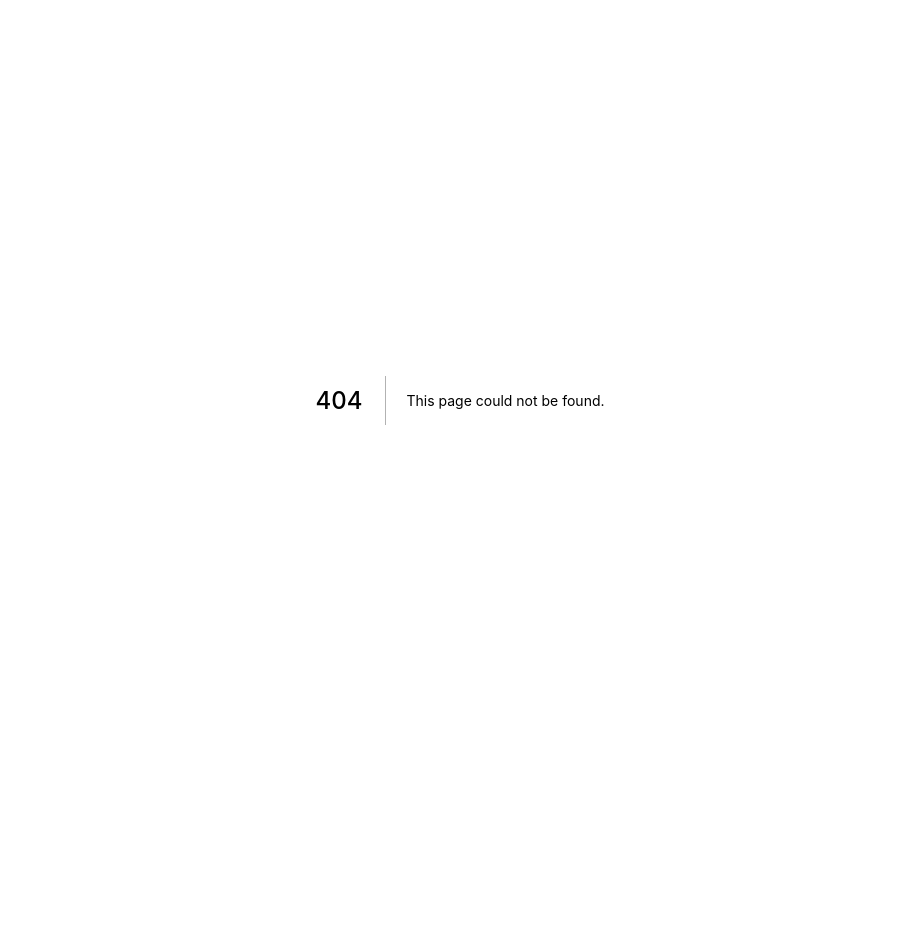
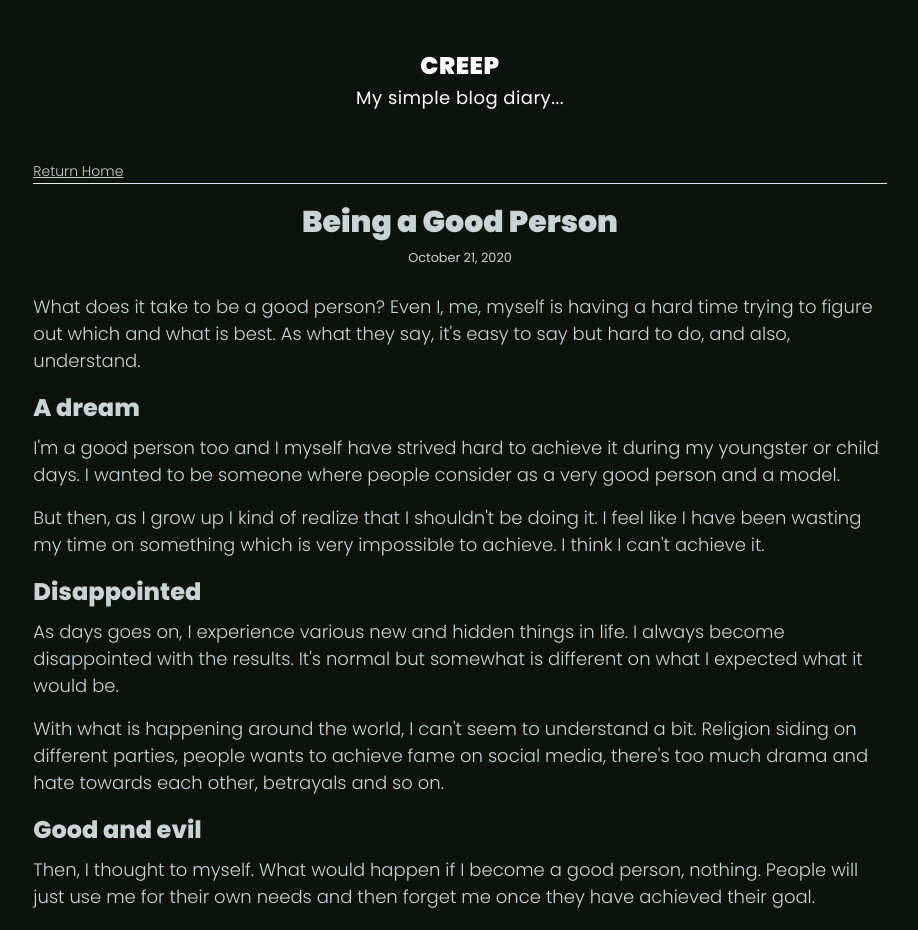
Before and after one commit to tbdsux/creep, a Next.js app: page /blog/being-a-good-person in a window 1280 px wide. Before the commit this address had no page. Shown: the top 930 px of the page, without its empty margins (180-1098 px from the left). Before the commit the page ends 800 px from the top, so only its background shows below. Built offline with nearby package versions, Linux system fonts and the light colour scheme.

Commit message:
Add new blog

```diff
--- /dev/null
+++ b/pages/blog/being-a-good-person/index.mdx
@@ -0,0 +1,31 @@
+import BlogLayout from '../../../components/_BlogLayout'
+
+export const meta = {
+  title: 'Being a Good Person',
+  description: 'Is being a good person beneficial and good?',
+  date: 'October 21, 2020',
+}
+
+export default ({ children }) => <BlogLayout meta={meta}>{children}</BlogLayout>
+
+What does it take to be a good person? Even I, me, myself is having a hard time trying to figure out which and what is best. As what they say, it's easy to say but hard to do, and also, understand.
+
+## A dream
+
+I'm a good person too and I myself have strived hard to achieve it during my youngster or child days. I wanted to be someone where people consider as a very good person and a model.
+
+But then, as I grow up I kind of realize that I shouldn't be doing it. I feel like I have been wasting my time on something which is very impossible to achieve. I think I can't achieve it.
+
+## Disappointed
+
+As days goes on, I experience various new and hidden things in life. I always become disappointed with the results. It's normal but somewhat is different on what I expected what it would be.
+
+With what is happening around the world, I can't seem to understand a bit. Religion siding on different parties, people wants to achieve fame on social media, there's too much drama and hate towards each other, betrayals and so on.
+
+## Good and evil
+
+Then, I thought to myself. What would happen if I become a good person, nothing. People will just use me for their own needs and then forget me once they have achieved their goal.
+
+I think that the existence of evil is to balance the extremities of the good. Being good everyday doesn't always result to similar results. In this imperfect world, the evil is the one which balances the over-the-top good qualities of a person. It is for him to realize some important things which should be taken with care and seriously.
+
+I don't know myself anymore. I am in a dilemna which I can't choose between the two. Even I do not know if what I am saying is okay or not. What to do? I am blank.
```
